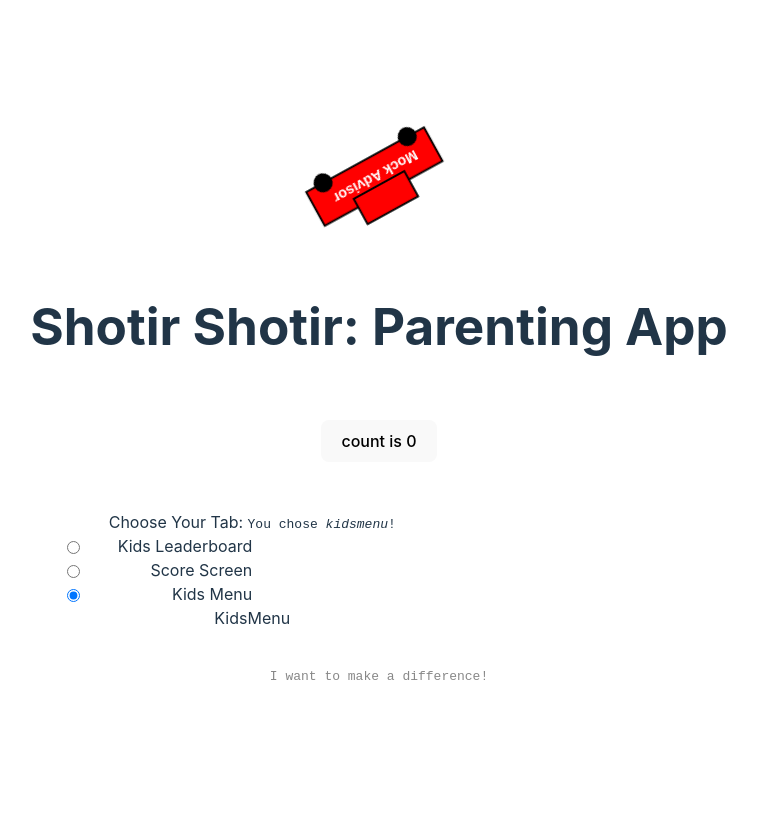
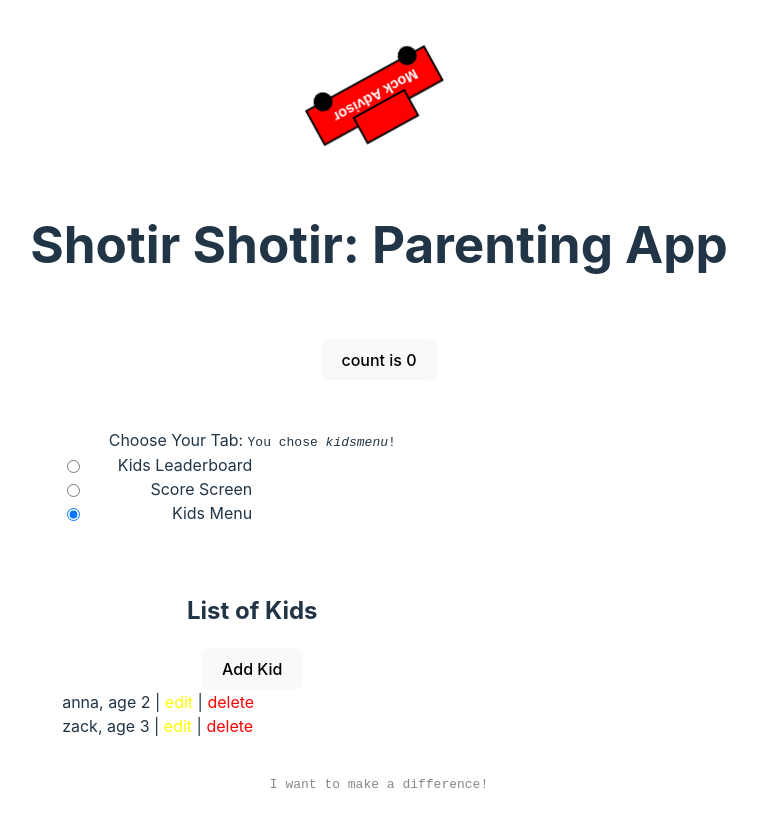
Before and after one commit to JKeddo95/mockAdvisor, a React (Vite) app: page / in a window 1280 px wide. Both pictures are taken after a click on the radio button 334 px from the left and 607 px from the top of the page. Shown: the whole page, without its empty margins (261-1018 px from the left). Before the commit the page ends 800 px from the top, so only its background shows below. Built offline with nearby package versions, Linux system fonts and the light colour scheme.

Commit message:
DEV-01--WIP-AddKidModal

```diff
--- a/src/components/KidsMenu/KidsMenu.tsx
+++ b/src/components/KidsMenu/KidsMenu.tsx
@@ -1 +1,78 @@
-export const KidsMenu = () => <div>KidsMenu</div>;
+// KidList.tsx
+import React, { useEffect, useState, useRef } from "react";
+import { Kid, KIDS_LIST } from "../library/usefulConstants";
+
+type KidListProps = {
+  kids: Kid[];
+};
+
+// Usage
+// <KidList kids={SAMPLE_KIDS} />
+
+export const KidsMenu = () => {
+  localStorage.setItem(KIDS_LIST, `[{"name": "anna", "age": 2}, {"name": "zack", "age": 3}]`);
+  const kidsString = localStorage.getItem(KIDS_LIST);
+
+  if (!kidsString) {
+    console.log("No kids set yet");
+    return <></>;
+  }
+
+  let kids;
+  try {
+    console.log(`Kids string is the following: ${kidsString}`);
+    kids = JSON.parse(kidsString);
+  } catch (error) {
+    console.warn("Parsing of kids list failed. All children destroyed. Sorry :(");
+    return false;
+  }
+
+  const [dialogContent, setDialogContent] = useState(null);
+  const dialogRef = useRef<HTMLDialogElement>(null);
+
+  function toggleDialog() {
+    if (!dialogRef.current) {
+      console.log("Problem initializing dialogRef");
+      return;
+    }
+    dialogRef.current.hasAttribute("open") ? dialogRef.current.close() : dialogRef.current.showModal();
+  }
+
+  const dialogComponent = (
+    <dialog id="addKidModal" ref={dialogRef}>
+      <div>Add Kid</div>
+      {dialogContent}
+      <button id="addKidSubmit" onClick={toggleDialog}>
+        Submit
+      </button>
+    </dialog>
+  );
+
+  return (
+    <div>
+      <br />
+      <br />
+      <h2>List of Kids</h2>
+      <div>
+        <div>
+          <button id="addKidButton" onClick={toggleDialog}>
+            Add Kid
+          </button>
+        </div>
+        {kids.map((kid: Kid) => (
+          <div style={{ float: "left" }} key={kid.name}>
+            <span>
+              {" "}
+              {kid.name}, age {kid.age}
+            </span>
+            <span> | </span>
+            <span style={{ color: "yellow" }}>edit</span>
+            <span> | </span>
+            <span style={{ color: "red" }}>delete</span>
+          </div>
+        ))}
+        {dialogComponent}
+      </div>
+    </div>
+  );
+};
--- /dev/null
+++ b/src/components/library/usefulConstants.ts
@@ -0,0 +1,2 @@
+export const KIDS_LIST = "KIDS_LIST";
+export type Kid = { name: string; age: number };
```
